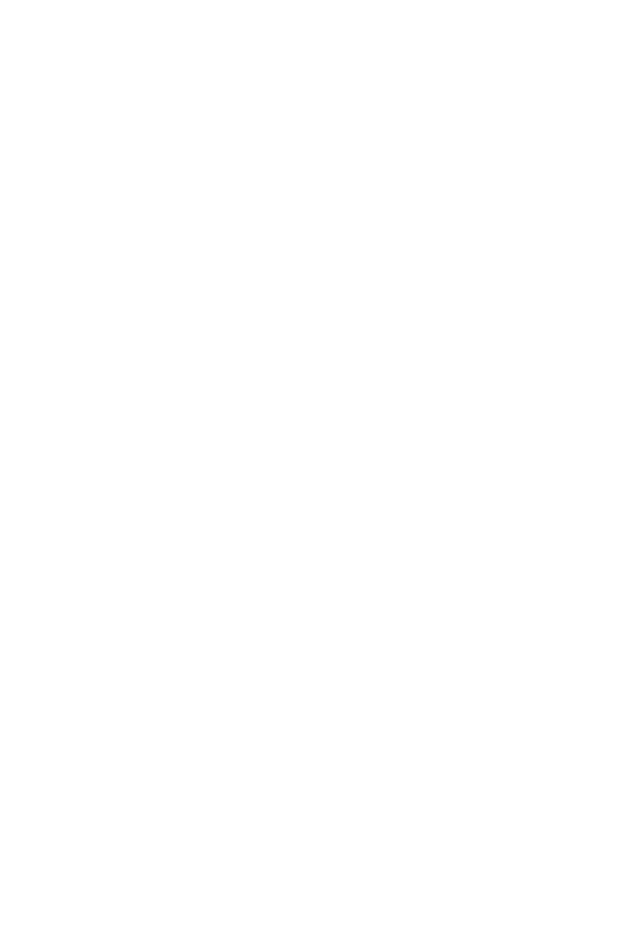
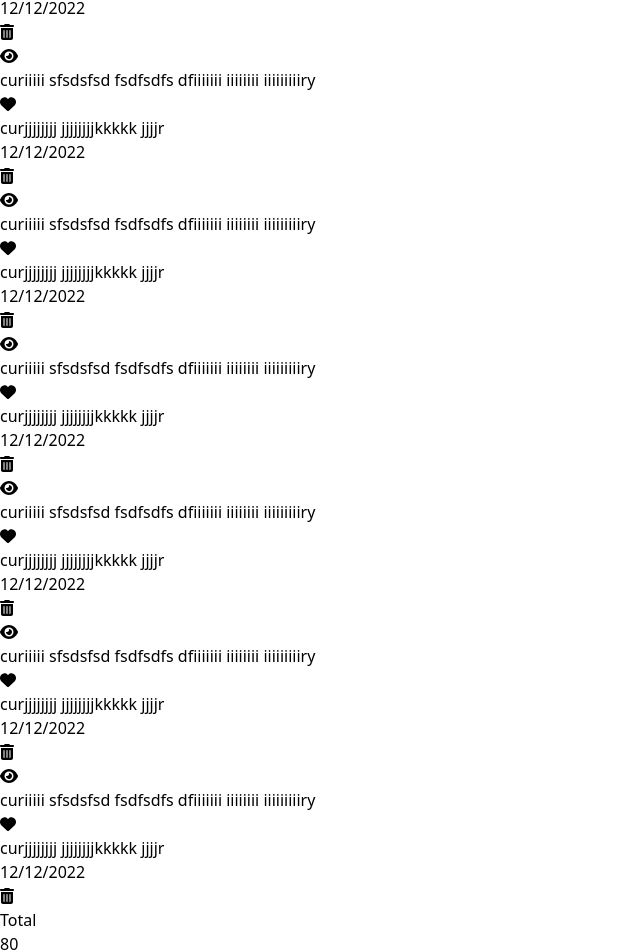
Before and after one commit to richardayikwei/expense-tracker, a React (Vite) app: page / in a window 1280 px wide. Shown: the part 172-1124 px from the top of the page, without its empty margins (0-640 px from the left). Before the commit the page ends 800 px from the top, so only its background shows below. Built offline with nearby package versions, Linux system fonts and the light colour scheme.

Commit message:
Display for revenue and expense

```diff
--- a/src/components/DisplayCard.tsx
+++ b/src/components/DisplayCard.tsx
@@ -1,20 +1,153 @@
 import { FontAwesomeIcon } from "@fortawesome/react-fontawesome";
 import { faMagnifyingGlass } from "@fortawesome/free-solid-svg-icons";
+import { faEye } from "@fortawesome/free-solid-svg-icons";
+import { faTrashCan } from "@fortawesome/free-solid-svg-icons";
+import { faHeart } from "@fortawesome/free-solid-svg-icons";
+import { faCediSign } from "@fortawesome/free-solid-svg-icons";
 
 const DisplayCard = () => {
   return (
     <div>
-      <div className="border h-[40rem] border-black w-1/2 mt-40">
-        <div className="justify-end">
+      <div className="border h-[40rem] border-black w-1/2 mt-40 rounded-2xl bg-slate-300">
+        <div className="justify-end flex mr-10">
           <FontAwesomeIcon
             icon={faMagnifyingGlass}
-            className="relative left-8"
+            className="relative left-8 top-10 text-slate-300"
           />
           <input
             type="text"
             placeholder="search expense"
-            className="border border-black mt-6 rounded-xl h-10 placeholder:text-center"
+            className="border border-black mt-6 rounded-2xl h-10 placeholder:text-center"
           />
+        </div>
+        <div className="md:grid md:grid-cols-9 mx-6 p-6">
+          <div></div>
+          <div></div>
+          <div></div>
+          <div></div>
+          <FontAwesomeIcon icon={faCediSign} />
+        </div>
+        <div className="overflow-y-auto h-[28rem]">
+          <div className="md:grid md:grid-cols-9 mx-6">
+            <div>
+              <FontAwesomeIcon icon={faEye} />
+            </div>
+            <div className="col-span-2">
+              curiiiii sfsdsfsd fsdfsdfs dfiiiiiii iiiiiiii iiiiiiiiiry
+            </div>
+            <div className="">
+              <FontAwesomeIcon icon={faHeart} />
+            </div>
+            <div className="col-span-2">curjjjjjjjj jjjjjjjjkkkkk jjjjr</div>
+            <div className="col-span-2">12/12/2022</div>
+            <div>
+              <FontAwesomeIcon icon={faTrashCan} />
+            </div>
+          </div>
+          <div className="md:grid md:grid-cols-9 mx-6">
+            <div>
+              <FontAwesomeIcon icon={faEye} />
+            </div>
+            <div className="col-span-2">
+              curiiiii sfsdsfsd fsdfsdfs dfiiiiiii iiiiiiii iiiiiiiiiry
+            </div>
+            <div className="">
+              <FontAwesomeIcon icon={faHeart} />
+            </div>
+            <div className="col-span-2">curjjjjjjjj jjjjjjjjkkkkk jjjjr</div>
+            <div className="col-span-2">12/12/2022</div>
+            <div>
+              <FontAwesomeIcon icon={faTrashCan} />
+            </div>
+          </div>
+          <div className="md:grid md:grid-cols-9 mx-6">
+            <div>
+              <FontAwesomeIcon icon={faEye} />
+            </div>
+            <div className="col-span-2">
+              curiiiii sfsdsfsd fsdfsdfs dfiiiiiii iiiiiiii iiiiiiiiiry
+            </div>
+            <div className="">
+              <FontAwesomeIcon icon={faHeart} />
+            </div>
+            <div className="col-span-2">curjjjjjjjj jjjjjjjjkkkkk jjjjr</div>
+            <div className="col-span-2">12/12/2022</div>
+            <div>
+              <FontAwesomeIcon icon={faTrashCan} />
+            </div>
+          </div>
+          <div className="md:grid md:grid-cols-9 mx-6">
+            <div>
+              <FontAwesomeIcon icon={faEye} />
+            </div>
+            <div className="col-span-2">
+              curiiiii sfsdsfsd fsdfsdfs dfiiiiiii iiiiiiii iiiiiiiiiry
+            </div>
+            <div className="">
+              <FontAwesomeIcon icon={faHeart} />
+            </div>
+            <div className="col-span-2">curjjjjjjjj jjjjjjjjkkkkk jjjjr</div>
+            <div className="col-span-2">12/12/2022</div>
+            <div>
+              <FontAwesomeIcon icon={faTrashCan} />
+            </div>
+          </div>
+          <div className="md:grid md:grid-cols-9 mx-6">
+            <div>
+              <FontAwesomeIcon icon={faEye} />
+            </div>
+            <div className="col-span-2">
+              curiiiii sfsdsfsd fsdfsdfs dfiiiiiii iiiiiiii iiiiiiiiiry
+            </div>
+            <div className="">
+              <FontAwesomeIcon icon={faHeart} />
+            </div>
+            <div className="col-span-2">curjjjjjjjj jjjjjjjjkkkkk jjjjr</div>
+            <div className="col-span-2">12/12/2022</div>
+            <div>
+              <FontAwesomeIcon icon={faTrashCan} />
+            </div>
+          </div>
+          <div className="md:grid md:grid-cols-9 mx-6">
+            <div>
+              <FontAwesomeIcon icon={faEye} />
+            </div>
+            <div className="col-span-2">
+              curiiiii sfsdsfsd fsdfsdfs dfiiiiiii iiiiiiii iiiiiiiiiry
+            </div>
+            <div className="">
+              <FontAwesomeIcon icon={faHeart} />
+            </div>
+            <div className="col-span-2">curjjjjjjjj jjjjjjjjkkkkk jjjjr</div>
+            <div className="col-span-2">12/12/2022</div>
+            <div>
+              <FontAwesomeIcon icon={faTrashCan} />
+            </div>
+          </div>
+          <div className="md:grid md:grid-cols-9 mx-6">
+            <div>
+              <FontAwesomeIcon icon={faEye} />
+            </div>
+            <div className="col-span-2">
+              curiiiii sfsdsfsd fsdfsdfs dfiiiiiii iiiiiiii iiiiiiiiiry
+            </div>
+            <div className="">
+              <FontAwesomeIcon icon={faHeart} />
+            </div>
+            <div className="col-span-2">curjjjjjjjj jjjjjjjjkkkkk jjjjr</div>
+            <div className="col-span-2">12/12/2022</div>
+            <div>
+              <FontAwesomeIcon icon={faTrashCan} />
+            </div>
+          </div>
+        </div>
+
+        <div className="md:grid md:grid-cols-9 mx-6 sticky bottom-20 left-32">
+          <div></div>
+          <div>Total</div>
+          <div></div>
+          <div></div>
+          <div>80</div>
         </div>
       </div>
     </div>
```
